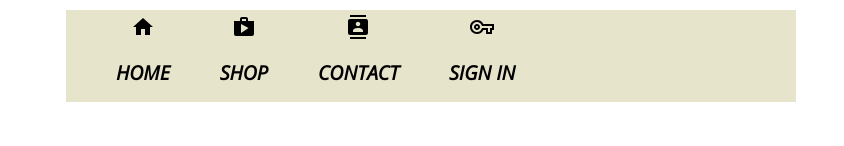
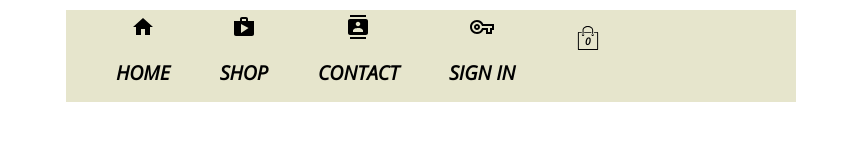
Before and after one commit to samuelige/web-store, a React (Create React App) app: page /signin in a window 1280 px wide. Shown: the top 146 px of the page, without its empty margins (184-1028 px from the left). Built offline with nearby package versions, Linux system fonts and the light colour scheme.

Commit message:
added cart component

```diff
--- /dev/null
+++ b/src/components/cart/cart-icon.js
@@ -0,0 +1,14 @@
+import React from 'react'
+import {ReactComponent as ShoppingIcon} from '../../assist/shopping-bag.svg'
+import './cart-icon.scss'
+
+const CartIcon = () => {
+    return (
+        <div className="cart-icon">
+            <ShoppingIcon className='shopping-icon'/>
+            <span className="item-count">0</span>
+        </div>
+    )
+}
+
+export default CartIcon
--- /dev/null
+++ b/src/components/cart/cart-icon.scss
@@ -0,0 +1,21 @@
+.cart-icon {
+  width: 45px;
+  height: 45px;
+  position: relative;
+  display: flex;
+  align-items: center;
+  justify-content: center;
+  cursor: pointer;
+
+  .shopping-icon {
+    width: 24px;
+    height: 24px;
+  }
+
+  .item-count {
+    position: absolute;
+    font-size: 10px;
+    font-weight: bold;
+    bottom: 12px;
+  }
+}
--- a/src/components/main/NavBar.js
+++ b/src/components/main/NavBar.js
@@ -7,6 +7,7 @@
 import './NavBar.css'
 import {useHistory} from "react-router-dom";
 import { auth } from '../../Firebase/firebase.utils';
+import CartIcon from '../cart/cart-icon'
 
 
 const NavBar = ({currentUser}) => {
@@ -48,7 +49,11 @@
                     <h2 onClick={handleSignIn}>SIGN IN</h2>
                 </div>
                 }
+                <div className="home">
+                    <CartIcon />
+                </div>
             </div>
+
         </div>
 
     )
```
Also changed, not shown: src/assist/shopping-bag.svg (added).
